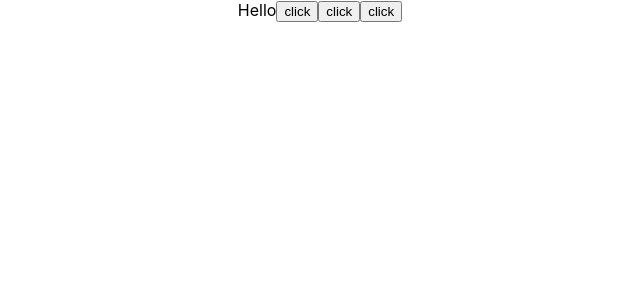
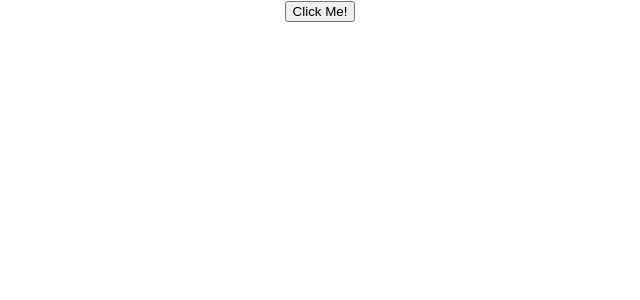
Before and after one commit to pranay407/react-tutorial, a React (Create React App) app: page / in a window 1280 px wide. Shown: the top 300 px of the page, without its empty margins (320-960 px from the left). Built offline with nearby package versions, Linux system fonts and the light colour scheme.

Commit message:
methods as props

```diff
--- a/src/App.js
+++ b/src/App.js
@@ -5,13 +5,15 @@ import EventBind from './components/EventBind';
 import FunctionClick from './components/FunctionClick';
 import Greet from './components/Greet';
 import Message from './components/Message';
+import Parent from './components/Parent';
 import Welcome from './components/Welcome';
 
 
 function App() {
   return (
     <div className="App">
-      <EventBind />
+      <Parent />
+      {/* <EventBind /> */}
       {/* <FunctionClick />
       <ClassClick /> */}
       {/* <Counter /> */}
--- /dev/null
+++ b/src/components/Child.js
@@ -0,0 +1,12 @@
+import React from 'react'
+
+function Child(props) {
+    return (
+        <div>
+            {/* to pass props from child to parent use arrow function  */}
+            <button onClick={() => props.greetHandler('child')} >Click Me!</button>
+        </div>
+    )
+}
+
+export default Child
--- a/src/components/EventBind.js
+++ b/src/components/EventBind.js
@@ -21,11 +21,11 @@ class EventBind extends Component {
     render() {
         return (
             <div>
-                {this.state.message}
+                {this.state.message}<br></br>
                 {/* first way of binding by adding bind method in front of handler */}
-                 <button onClick={this.clickHandler.bind(this)} >click</button>
+                 <button onClick={this.clickHandler.bind(this)} >click</button>  <br></br>
                 {/* 2nd way is to use arrow function, but it has some performance implication in some scenarios */}
-                <button onClick={() => this.clickHandler()} >click</button>
+                <button onClick={() => this.clickHandler()} >click</button><br></br>
                 {/* 3rd way to bind in constructor */}
                 <button onClick={this.clickHandler} >click</button>
 
--- /dev/null
+++ b/src/components/Parent.js
@@ -0,0 +1,26 @@
+import React, { Component } from 'react'
+import Child from './Child';
+
+class Parent extends Component {
+    constructor(props) {
+        super(props)
+
+        this.state = {
+             parentName : 'Parent'
+        }
+
+        this.parentHandler = this.parentHandler.bind(this);
+    }
+    parentHandler(name) {
+        alert(`Hello ${this.state.parentName} from ${name} `)
+    }
+    render() {
+        return (
+            <div>
+                <Child greetHandler={this.parentHandler} />
+            </div>
+        )
+    }
+}
+
+export default Parent
```
